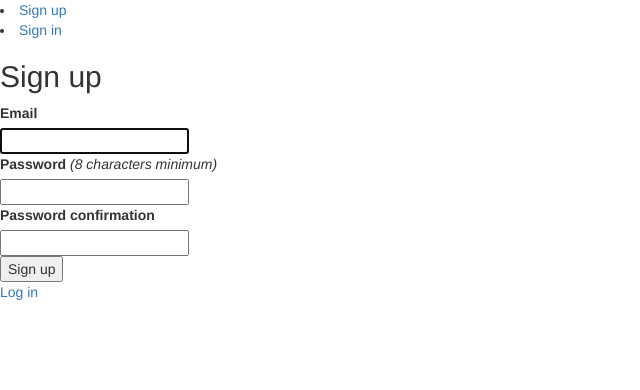
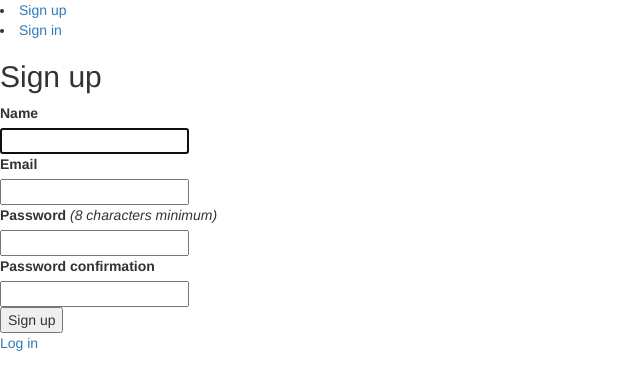
Before and after one commit to MengjueW/daily-kitten, a Rails app: the page made by app/app/controllers/application_controller.rb in a window 1280 px wide. Shown: the top 390 px of the page, without its empty margins (0-640 px from the left). Run offline with Rails 7, Linux system fonts and the light colour scheme; style sheets or scripts are compiled from the project's sources; some libraries are stand-ins or nearby versions.

Commit message:
Add user name

```diff
--- a/app/app/controllers/application_controller.rb
+++ b/app/app/controllers/application_controller.rb
@@ -2,4 +2,12 @@ class ApplicationController < ActionController::Base
   # Prevent CSRF attacks by raising an exception.
   # For APIs, you may want to use :null_session instead.
   protect_from_forgery with: :exception
+  before_filter :configure_permitted_parameters, if: :devise_controller?
+
+  protected
+
+  def configure_permitted_parameters
+    devise_parameter_sanitizer.for(:sign_up) << :name
+    devise_parameter_sanitizer.for(:account_update) << :name
+  end
 end
--- a/app/app/views/devise/registrations/edit.html.erb
+++ b/app/app/views/devise/registrations/edit.html.erb
@@ -2,6 +2,11 @@
 
 <%= form_for(resource, as: resource_name, url: registration_path(resource_name), html: { method: :put }) do |f| %>
   <%= devise_error_messages! %>
+
+  <div class="field">
+    <%= f.label :name %><br />
+    <%= f.text_field :name, autofocus: true %>
+  </div>
 
   <div class="field">
     <%= f.label :email %><br />
--- a/app/app/views/devise/registrations/new.html.erb
+++ b/app/app/views/devise/registrations/new.html.erb
@@ -2,6 +2,11 @@
 
 <%= form_for(resource, as: resource_name, url: registration_path(resource_name)) do |f| %>
   <%= devise_error_messages! %>
+
+  <div class="field">
+    <%= f.label :name %><br />
+    <%= f.text_field :name, autofocus: true %>
+  </div>
 
   <div class="field">
     <%= f.label :email %><br />
--- /dev/null
+++ b/app/db/migrate/20150921020932_add_name_to_users.rb
@@ -0,0 +1,5 @@
+class AddNameToUsers < ActiveRecord::Migration
+  def change
+    add_column :users, :name, :string
+  end
+end
```
Also changed, not shown: app/db/schema.rb.
